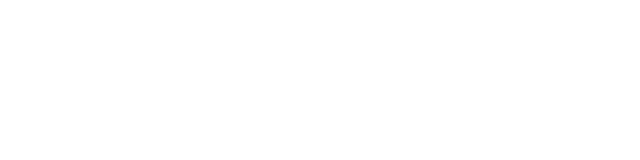
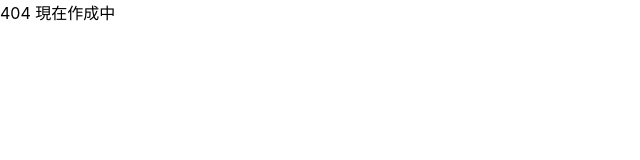
Before and after one commit to i-icc/hogecast-client, a React (Create React App) app: page /test in a window 1280 px wide. Before the commit this address had no page. Shown: the top 160 px of the page, without its empty margins (0-640 px from the left). Built offline with nearby package versions, Linux system fonts and the light colour scheme.

Commit message:
add 404 ページ

```diff
--- a/src/App.tsx
+++ b/src/App.tsx
@@ -6,6 +6,7 @@
     <Router>
       <Routes>
         <Route path="" element={'現在作成中'} />
+        <Route path="*" element={'404 現在作成中'} />
       </Routes>
     </Router>
   );
```
